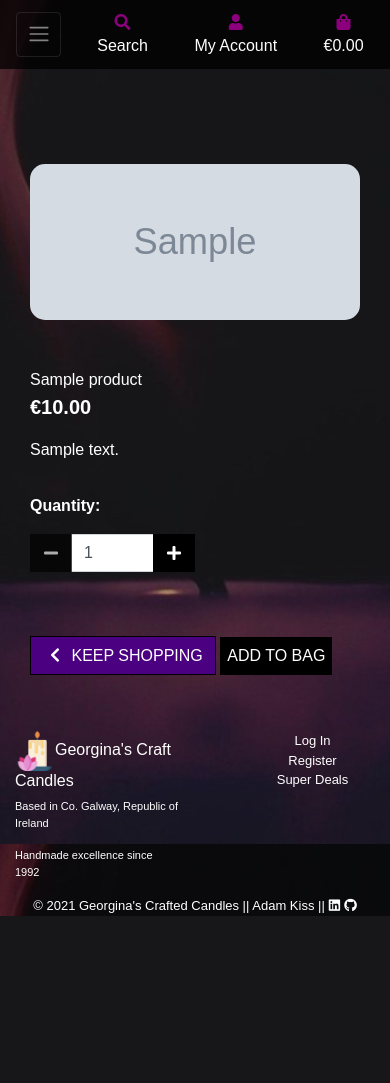
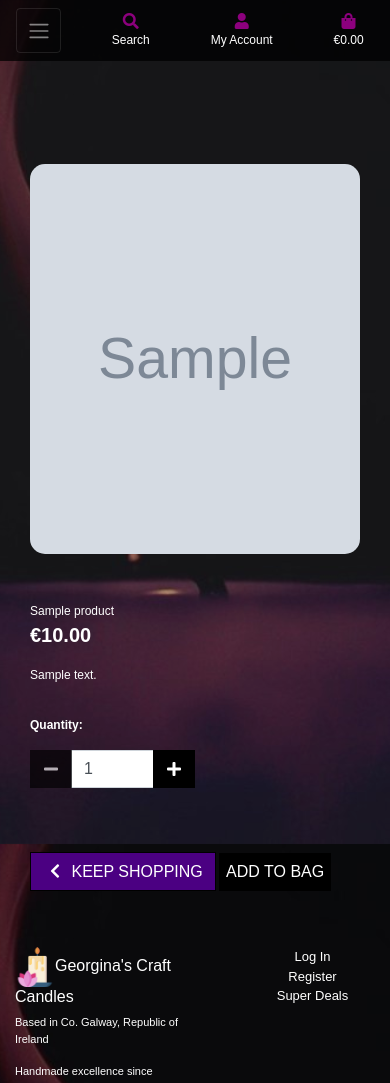
Before and after one commit to Adamsky94/Georginas_Craft_Candles, a Django app: page /products/1/ in a window 390 px wide. Shown: the top 1083 px of the page. Before the commit the page ends 916 px from the top, so only its background shows below. Run offline with Django 3.2, Linux system fonts and the light colour scheme; tables that the repository leaves empty hold one stand-in row (values such as "Sample post"); grey boxes marked "Sample" are stand-in pictures; some libraries are stand-ins or nearby versions; some web fonts are replaced.

Commit message:
Resized product images in shopping bag

```diff
--- a/ginas_candles/bag/templates/bag/bag.html
+++ b/ginas_candles/bag/templates/bag/bag.html
@@ -40,9 +40,9 @@
                                 <tr>
                                     <td class="p-3 w-25">
                                         {% if item.product.image %}
-                                        <img class="img-fluid rounded" src="{{ item.product.image.url }}" alt="{{ item.product.name }}">
+                                        <img id="bag-image" class="img-fluid rounded" src="{{ item.product.image.url }}" alt="{{ item.product.name }}">
                                         {% else %}
-                                        <img class="img-fluid rounded" src="{{ MEDIA_URL }}noimage.png" alt="{{ item.product.name }}">
+                                        <img id="bag-noimage" class="img-fluid rounded" src="{{ MEDIA_URL }}noimage.png" alt="{{ item.product.name }}">
                                         {% endif %}
                                     </td>
                                     <td class="py-3">
--- a/ginas_candles/products/templates/products/product-detail.html
+++ b/ginas_candles/products/templates/products/product-detail.html
@@ -16,7 +16,7 @@
             <div class="col-12 col-md-6 col-lg-4 offset-lg-2">
                 <div class="image-container my-5">
                     {% if product.image %}
-                            <img class="card-img-top img-fluid zoom" style="height: 40vw; border-radius: 15px" src="{{ product.image.url }}" alt="{{ product.name }}">
+                            <img class="card-img-top img-fluid" style="border-radius: 15px" src="{{ product.image.url }}" alt="{{ product.name }}">
                         {% else %}
                         <a href="">
                             <img class="card-img-top img-fluid" src="{{ MEDIA_URL }}noimage.png" alt="{{ product.name }}">
@@ -38,7 +38,7 @@
                             <a class="ml-2 mr-2" href="{% url 'edit_product' product.id %}">Edit</a>
                         </small>
                     {% endif %}
-                    <p class="mt-3">{{ product.description }}</p>
+                    <p class="mt-3 text-justify">{{ product.description }}</p>
                     <form class="form" action="{% url 'add_to_bag' product.id %}" method="POST">
                         {% csrf_token %}
                         <div class="form-row">
--- a/ginas_candles/static/css/base.css
+++ b/ginas_candles/static/css/base.css
@@ -303,6 +303,11 @@ a.category-badge > span.badge:hover {
     overflow-y: auto;
 }
 
+#bag-image,
+#bag-noimage{
+    height: 200px;
+}
+
 /* Allauth form formatting */
 
 .allauth-form-inner-content p {
@@ -363,7 +368,7 @@ a.category-badge > span.badge:hover {
 }
 
 
-/* pad the top a bit when navbar is collapsed on mobile */
+/* pad the top a bit when navbar is collapsed on mobile and adjust footer text size */
 @media (max-width: 991px) {
     .header-container {
         padding-top: 116px;
@@ -422,3 +427,39 @@ a.category-badge > span.badge:hover {
     }
 
 }
+
+/*adjust size for product card images */
+
+
+@media (max-width: 991px) {
+    .img-fluid {
+        height: 40vw;
+    }
+}
+
+
+@media (max-width: 768px) {
+    .img-fluid {
+        height: 50vw;
+    }
+    #bag-image,
+    #bag-noimage{
+        height: 100px;
+}
+}
+
+@media (max-width: 425px) {
+    .img-fluid {
+        height: 100vw;
+    }
+
+    body{
+        font-size: 12px;
+    }
+}
+
+@media (min-width: 991px) {
+    .img-fluid {
+        height: 30vw;
+    }
+}
```
